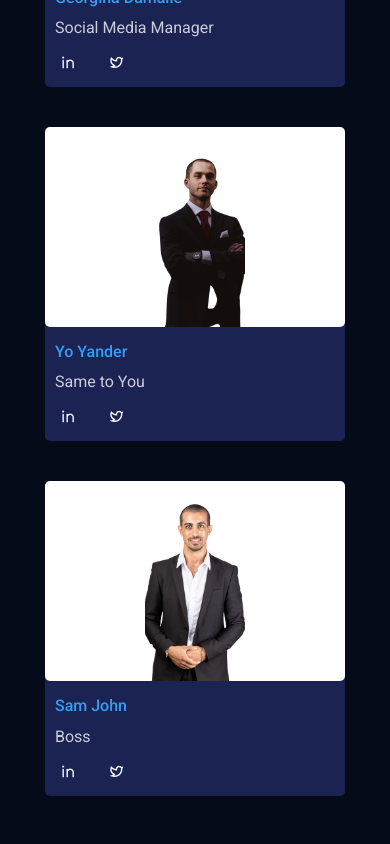
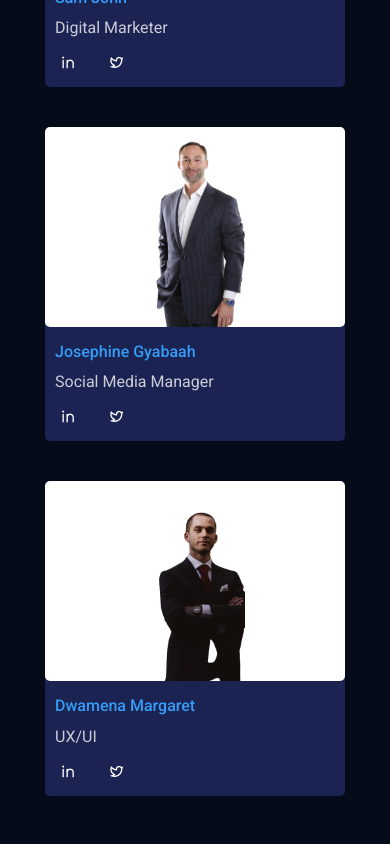
Before and after one commit to BatsaIke/agencyWemsite, a React (Create React App) app: page / in a window 390 px wide. Shown: the part 7880-8724 px from the top of the page. Built offline with nearby package versions, Linux system fonts and the light colour scheme.

Commit message:
responsive

```diff
--- a/src/component/UI/Team.js
+++ b/src/component/UI/Team.js
@@ -28,23 +28,24 @@ const teamMembers = [
     imageUrl: team3,
   },
   {
+    id: 6,
+    name: "Sam John",
+    position: "Digital Marketer",
+    imageUrl: team6,
+  },
+  {
     id: 4,
-    name: "Georgina Damalie",
+    name: "Josephine Gyabaah",
     position: "Social Media Manager",
     imageUrl: team4,
   },
   {
     id: 5,
-    name: "Yo Yander",
-    position: "Same to You",
+    name: "Dwamena Margaret",
+    position: "UX/UI",
     imageUrl: team5,
   },
-  {
-    id: 6,
-    name: "Sam John",
-    position: "Boss",
-    imageUrl: team6,
-  },
+
 ];
 
 const Team = () => {
```
